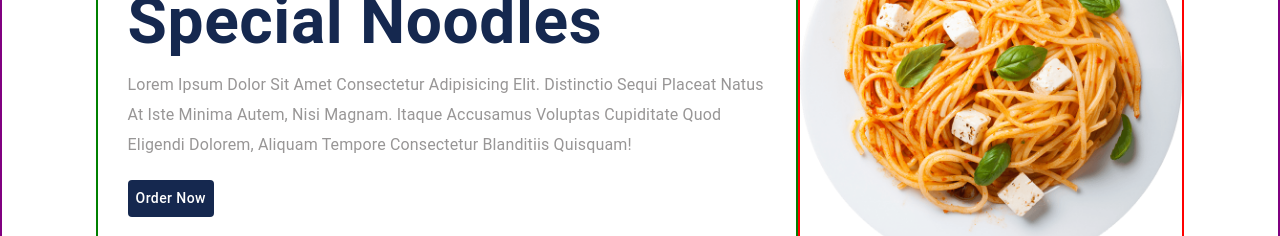
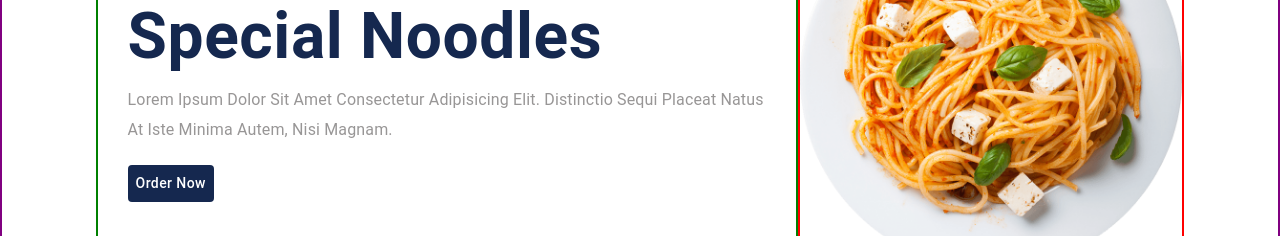
Before and after one commit to WagiehAhmed/restaurant-landing-page, a React (Create React App) app: page / in a window 1280 px wide. Shown: the part 182-418 px from the top of the page. Built offline with nearby package versions, Linux system fonts and the light colour scheme.

Commit message:
change font size

```diff
--- a/src/Styles/common/index.js
+++ b/src/Styles/common/index.js
@@ -33,6 +33,6 @@ export const CustomAnimationBox = styled(Box)(() => ({
   transform: "scale(0,1)",
 
   animation: `${CustomAnimationBoxAnimation} 4s linear`,
-  animationFillMode: "both",
+  animationFillMode: "backwards",
   animationTimeline: "scroll(y)",
 }));
--- a/src/Styles/home/index.js
+++ b/src/Styles/home/index.js
@@ -21,14 +21,14 @@ export const HomeItemContent = styled(Stack)(({matches})=>({
     // height:"100%",
     border:"2px solid green",
 }));
-export const HomeItemTitle = styled(Typography)(()=>({
+export const HomeItemTitle = styled(Typography)(({matches})=>({
     color: `${colors.green}`,
-    fontSize:"1.5em",
+    fontSize:matches?"1.em":"1.5em",
     textTransform:"capitalize",
 }));
 export const HomeItemDishTitle = styled(Typography)(({matches})=>({
     color: `${colors.primaryText}`,
-    fontSize:matches?"3em":"4em",
+    fontSize:matches?"2em":"4em",
     fontWeight:"bold",
     textTransform:"capitalize",
 }));
--- a/src/components/home/Item.js
+++ b/src/components/home/Item.js
@@ -14,13 +14,11 @@ export default function Item({ matches, item }) {
   return (
     <HomeItem matches={matches}>
       <HomeItemContent matches={matches}>
-        <HomeItemTitle>our special deshes</HomeItemTitle>
+        <HomeItemTitle  matches={matches}>our special deshes</HomeItemTitle>
         <HomeItemDishTitle matches={matches}>{item.title}</HomeItemDishTitle>
         <HomeItemDishDescription>
           Lorem ipsum dolor sit amet consectetur adipisicing elit. Distinctio
-          sequi placeat natus at iste minima autem, nisi magnam. Itaque
-          accusamus voluptas cupiditate quod eligendi dolorem, aliquam tempore
-          consectetur blanditiis quisquam!
+          sequi placeat natus at iste minima autem, nisi magnam.
         </HomeItemDishDescription>
         <HomeItemOrderNow>order now</HomeItemOrderNow>
       </HomeItemContent>
```
